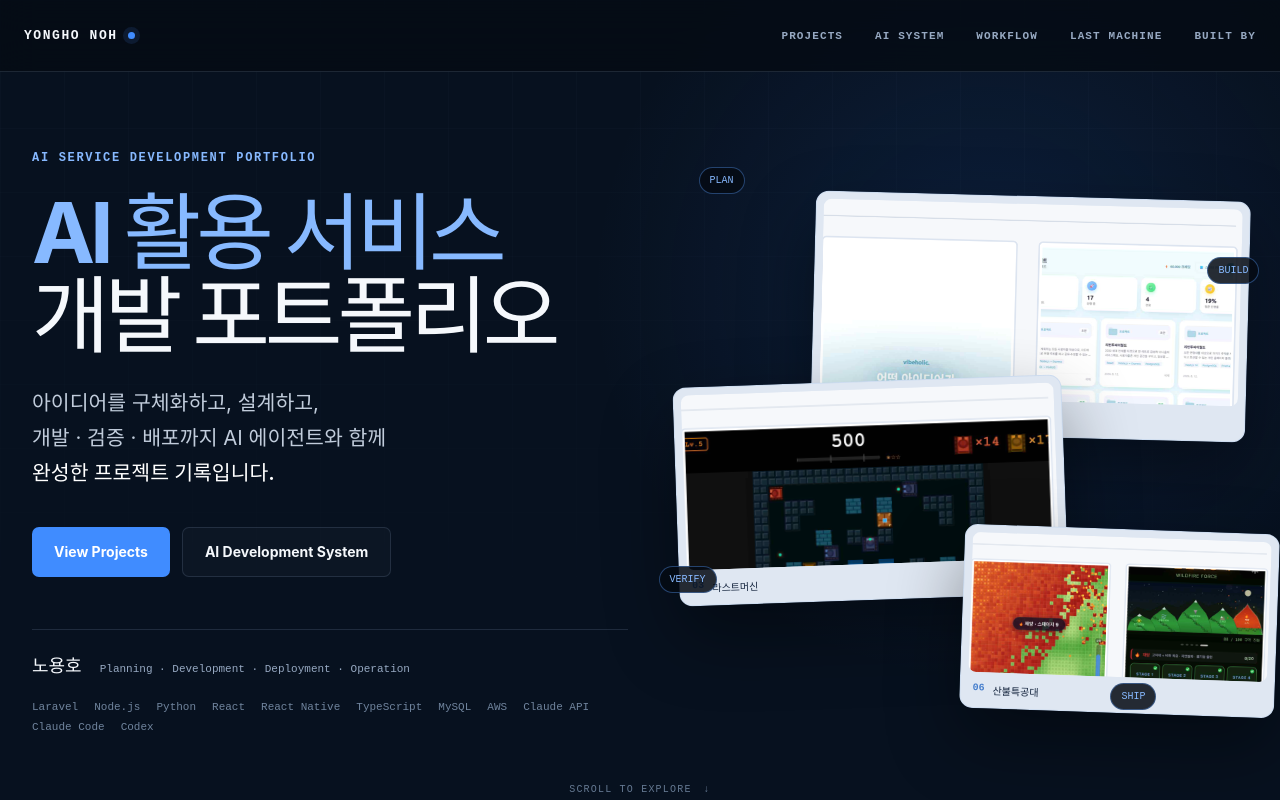
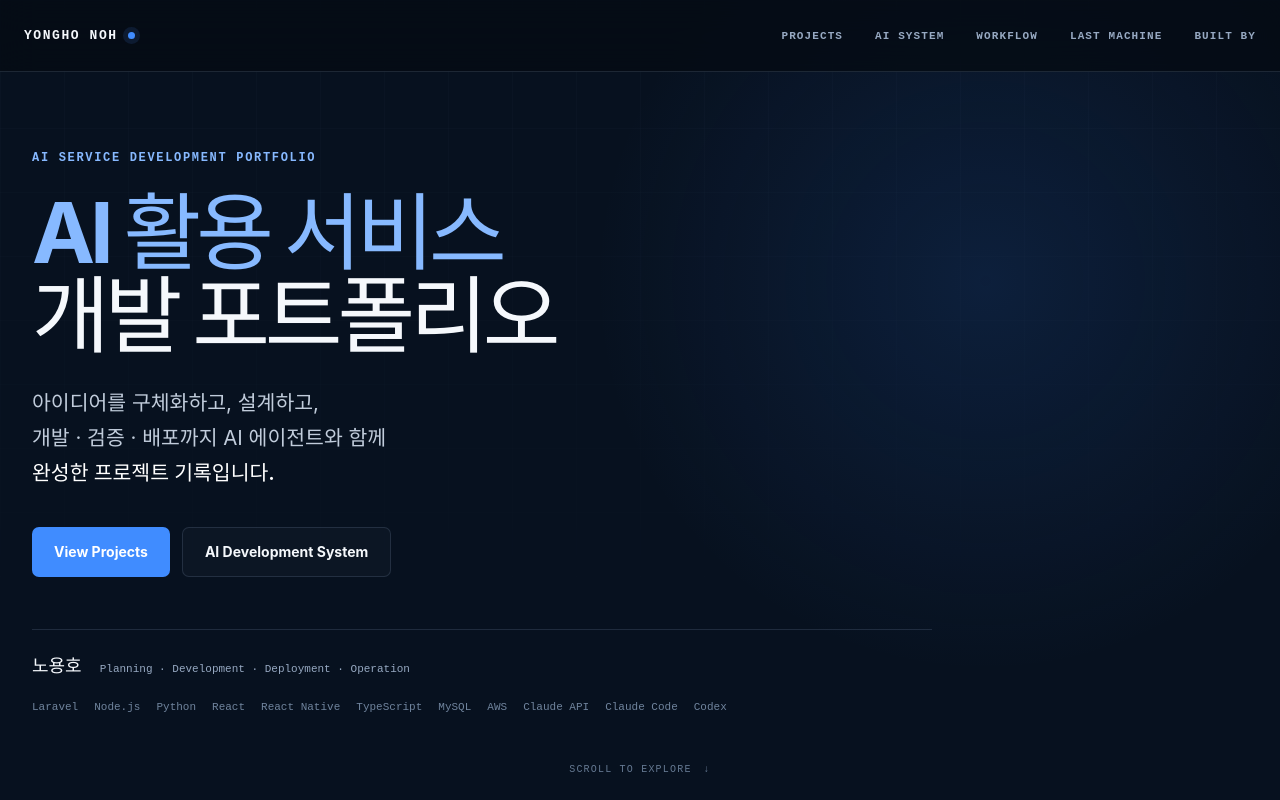
Before and after one commit to yongho0720/portfolio, a React (Vite) app: page / in a window 1280 px wide. Shown: the top 800 px of the page. Built offline with nearby package versions, Linux system fonts and the light colour scheme; a web font is replaced by a local one.

Commit message:
Remove screenshots from portfolio layout

```diff
--- a/src/components/ProjectSection.tsx
+++ b/src/components/ProjectSection.tsx
@@ -1,5 +1,4 @@
 import type { Project } from '../data/projects'
-import { ScreenshotFrame } from './ScreenshotFrame'
 import { TechBadge } from './TechBadge'
 
 export function ProjectSection({ project, reverse = false }: { project: Project; reverse?: boolean }) {
@@ -13,6 +12,5 @@ export function ProjectSection({ project, reverse = false }: { project: Project;
       <div className="badge-list">{project.stack.map(item => <TechBadge key={item}>{item}</TechBadge>)}</div>
       {project.url ? <a className="text-link" href={project.url} target="_blank" rel="noreferrer">VISIT PROJECT <span>↗</span></a> : <span className="text-link disabled">CURRENTLY IN INTERNAL TEST</span>}
     </div>
-    <div className="project-visual reveal"><ScreenshotFrame src={project.image} alt={project.imageAlt} /></div>
   </article>
 }
--- a/src/sections/Hero.tsx
+++ b/src/sections/Hero.tsx
@@ -1,5 +1,3 @@
-import { projects } from '../data/projects'
-
 const stack = ['Laravel', 'Node.js', 'Python', 'React', 'React Native', 'TypeScript', 'MySQL', 'AWS', 'Claude API', 'Claude Code', 'Codex']
 
 export function Hero() {
@@ -13,12 +11,6 @@ export function Hero() {
       <div className="profile-line"><b>노용호</b><span>Planning · Development · Deployment · Operation</span></div>
       <div className="hero-stack" aria-label="주요 기술">{stack.map(item => <span key={item}>{item}</span>)}</div>
     </div>
-    <div className="hero-showcase" aria-label="주요 프로젝트 미리보기">
-      {[projects[0], projects[2], projects[5]].map((p, i) => <figure className={`hero-shot shot-${i + 1}`} key={p.id}>
-        <img src={`${import.meta.env.BASE_URL}${p.image}`} alt={p.imageAlt} /><figcaption><span>{p.number}</span>{p.title}</figcaption>
-      </figure>)}
-      <div className="hero-orbit"><span>PLAN</span><span>BUILD</span><span>VERIFY</span><span>SHIP</span></div>
-    </div>
     <a className="scroll-cue" href="#about">SCROLL TO EXPLORE <i>↓</i></a>
   </section>
 }
--- a/src/styles/global.css
+++ b/src/styles/global.css
@@ -149,3 +149,16 @@ section, footer { position: relative; }
 @media (prefers-reduced-motion: reduce) {
   html { scroll-behavior: auto; } *, *::before, *::after { animation-duration: .01ms !important; transition-duration: .01ms !important; }.reveal { opacity: 1; transform: none; }
 }
+
+/* Screenshot-free portfolio layout */
+.hero { grid-template-columns: 1fr; gap: 0; }
+.hero-copy { max-width: 900px; }
+.project-detail,
+.project-detail.reverse { min-height: 0; display: block; }
+.project-copy { max-width: 760px; }
+.project-detail.reverse .project-copy { margin-left: auto; order: initial; }
+
+@media (max-width: 768px) {
+  .hero { grid-template-columns: 1fr; }
+  .project-detail.reverse .project-copy { margin-left: 0; }
+}
```
